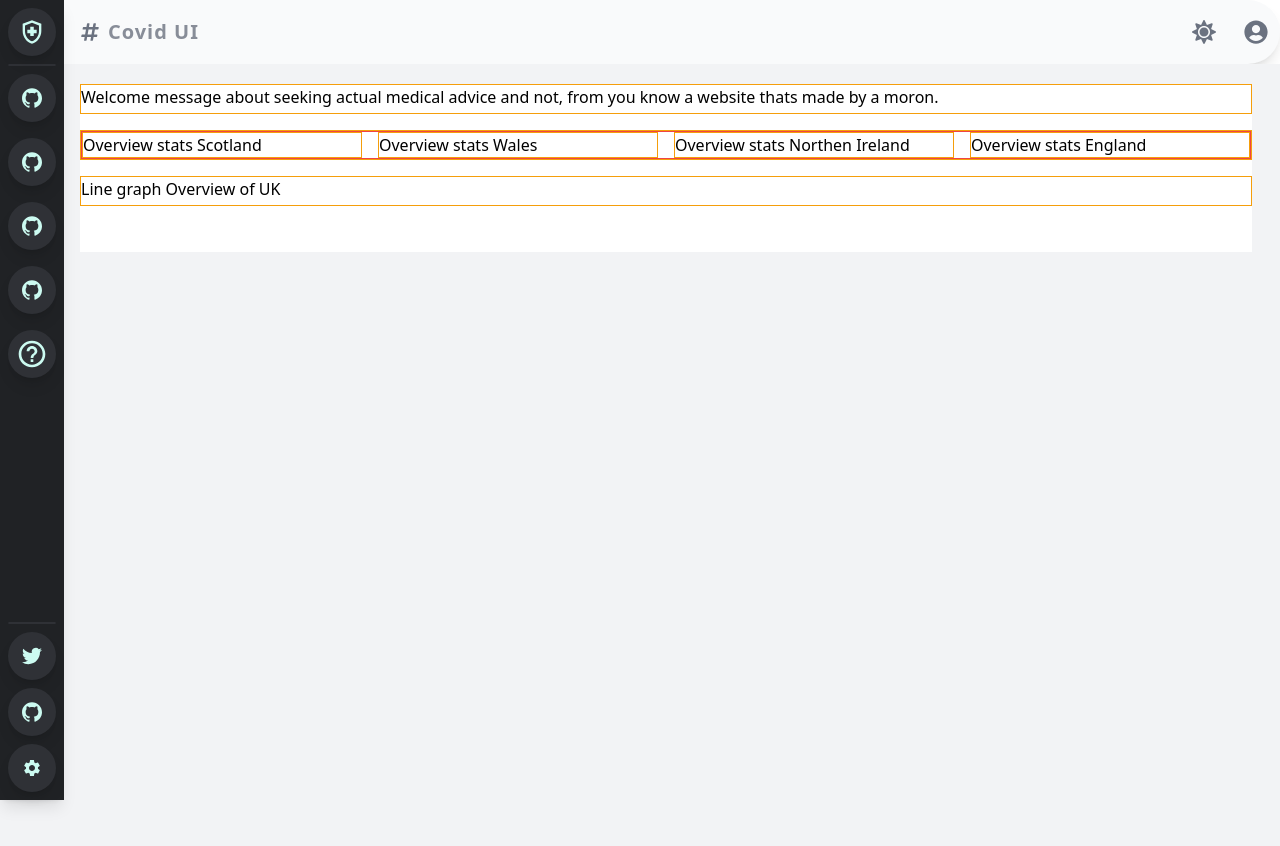
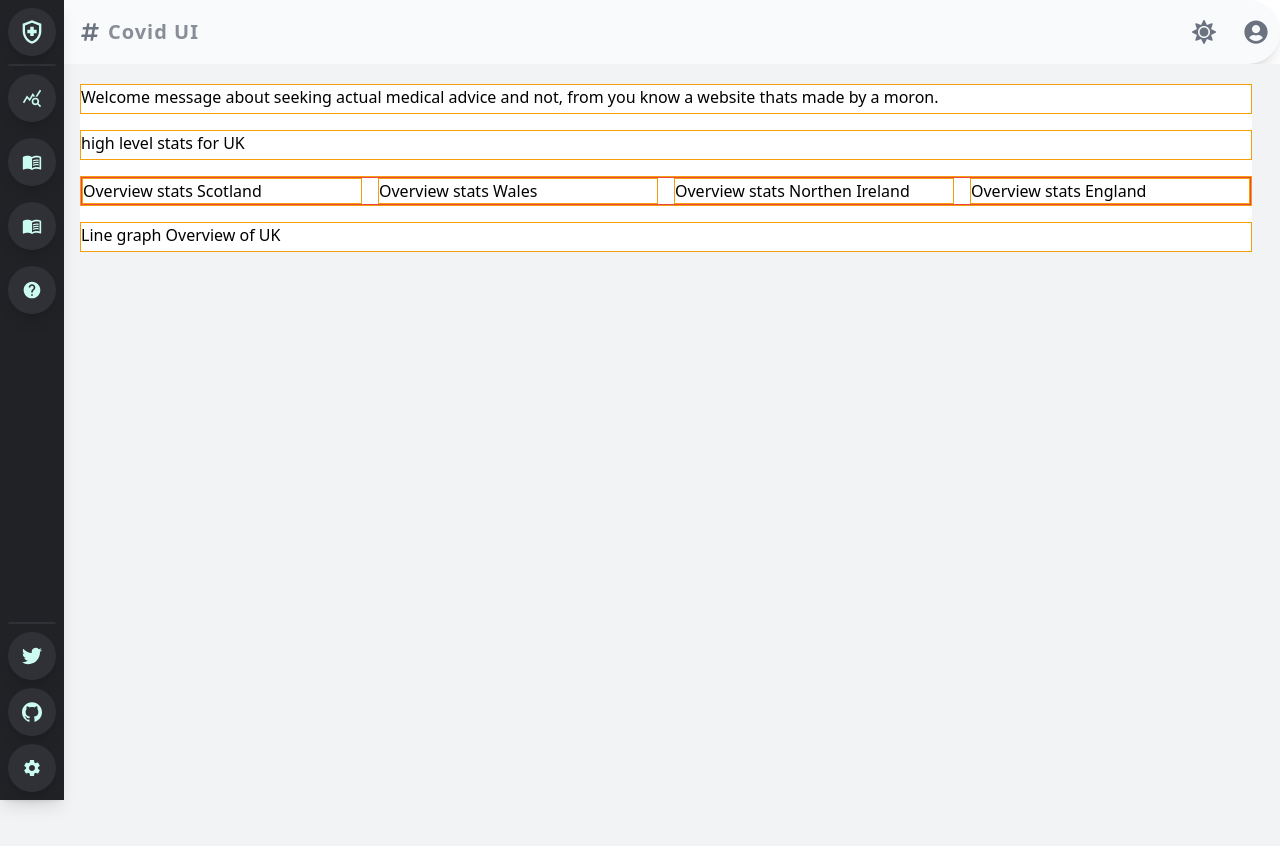
Before and after one commit to Lmnoppy/covid-stats-ui, a Next.js app: page / in a window 1280 px wide. Shown: the top 846 px of the page. Built offline with nearby package versions, Linux system fonts and the light colour scheme.

Commit message:
added new icons, added read me

```diff
--- a/components/layout/nav/sidebar/SideBar.js
+++ b/components/layout/nav/sidebar/SideBar.js
@@ -1,4 +1,4 @@
-import { MdSettings, MdOutlineHealthAndSafety, MdHelpOutline } from 'react-icons/md';
+import { MdSettings, MdOutlineHealthAndSafety, MdHelp, MdMenuBook, MdQueryStats } from 'react-icons/md';
 import { SiTwitter, SiGithub } from 'react-icons/si';
 import SideBarIcon from "./SideBarIcon";
 
@@ -15,11 +15,10 @@ export default function SideBar() {
             </div>
 
             <Divider />
-            <SideBarIcon icon={<SiGithub size="20" />} text={'💡 tooltip: Covid Grid'}/>
-            <SideBarIcon icon={<SiGithub size="20" />} text={'💡 tooltip: Covid Grid'}/>
-            <SideBarIcon icon={<SiGithub size="20" />} text={'💡 tooltip: Covid Grid'}/>
-            <SideBarIcon icon={<SiGithub size="20" />} text={'💡 tooltip: Covid Grid'}/>
-            <SideBarIcon icon={<MdHelpOutline size="32" />} text={'💡 tooltip: Help'}/>
+            <SideBarIcon icon={<MdQueryStats size="20" />} text={'💡 tooltip: Covid Grid'}/>
+            <SideBarIcon icon={<MdMenuBook size="20" />} text={'💡 tooltip: Covid Grid'}/>
+            <SideBarIcon icon={<MdMenuBook size="20" />} text={'💡 tooltip: Covid Grid'}/>
+            <SideBarIcon icon={<MdHelp size="20" />} text={'💡 tooltip: Help'}/>
 
             <div className={"absolute bottom-0 inset-x-0"}>
             <Divider />
--- a/pages/index.js
+++ b/pages/index.js
@@ -10,8 +10,9 @@ export default function Home({ allPostsData }) {
       </Head>
       <div className='content-divs'>
 
-        <div class="grid grid-rows-4 grid-flow-col gap-4">
+        <div className="grid grid-rows-4 grid-flow-col gap-4">
           <div className="border border-amber-500">Welcome message about seeking actual medical advice and not, from you know a website thats made by a moron. </div>
+          <div className="border border-amber-500">high level stats for UK </div>
           <div className="border border-amber-500">
 
             <div className=" border border-red-500 grid grid-cols-4 gap-4">
```
Also changed, not shown: 1 other file (tests, documents, lock files or other folders).
